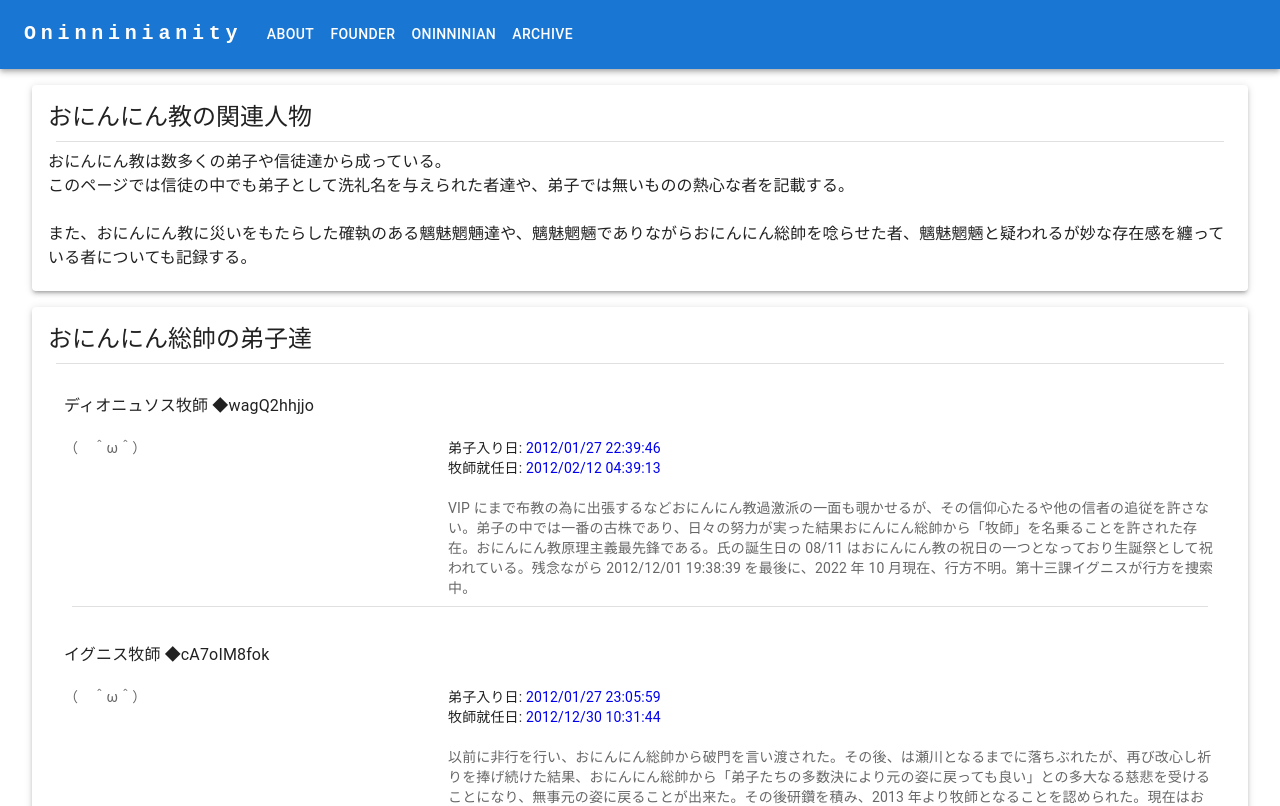
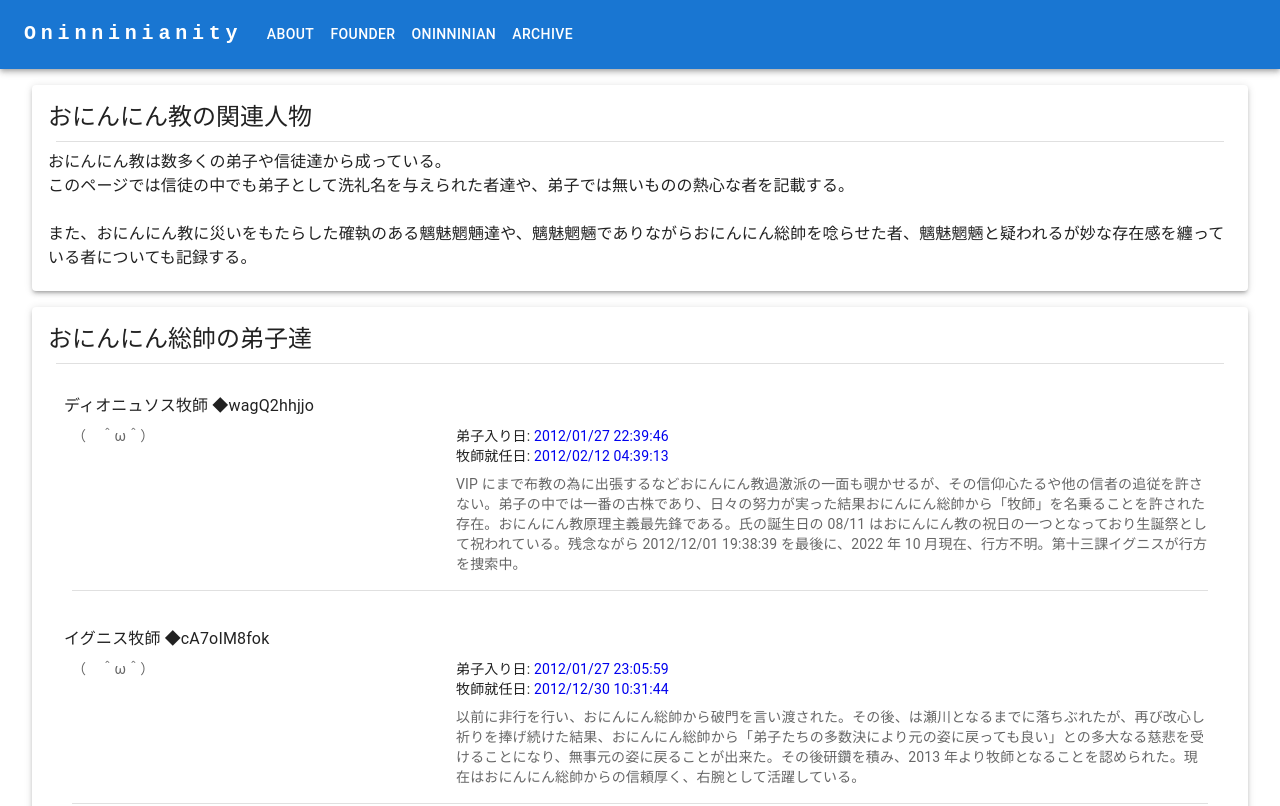
Before and after one commit to Rev-Schnabel/oninninkyo, a React (Create React App) app: page /oninninian in a window 1280 px wide. Shown: the top 806 px of the page. Built offline with nearby package versions, Linux system fonts and the light colour scheme.

Commit message:
Use margin instead of <br />.

```diff
--- a/src/oninninian/introducer.tsx
+++ b/src/oninninian/introducer.tsx
@@ -35,18 +35,19 @@ export const Introducer: React.FC<Props> = (props: Props) => {
                 <React.Fragment>
                   <Grid container>
                     <Grid item xs={12} sm={4}>
-                      <Box sx={{ whiteSpace: 'pre', overflow: 'auto' }}>
-                        <br />{p.face}
+                      <Box sx={{ whiteSpace: 'pre', overflow: 'auto', m: 1 }}>
+                        {p.face}
                       </Box>
                     </Grid>
                       <Grid item xs={12} sm={8}>
+                        <Box sx={{ m: 1 }}>
                           <Typography
                             sx={{ display: 'inline' }}
                             component="span"
                             variant="body2"
                             color="text.primary"
                           >
-                          <br />{props.dateName}: <a style={{ textDecoration: "none" }} href={p.apprenticeshipDateUrl}>{p.apprenticeshipDate}</a><br />
+                            {props.dateName}: <a style={{ textDecoration: "none" }} href={p.apprenticeshipDateUrl}>{p.apprenticeshipDate}</a><br />
                           </Typography>
                           {p.pastorInaugurationDate &&
                             <Typography
@@ -58,7 +59,10 @@ export const Introducer: React.FC<Props> = (props: Props) => {
                               牧師就任日: <a style={{ textDecoration: "none" }} href={p.pastorInaugurationDateUrl}>{p.pastorInaugurationDate}</a><br />
                             </Typography>
                           }
-                        <br />{p.description}
+                        </Box>
+                        <Box sx={{m: 1}} >
+                          {p.description}
+                        </Box>
                       </Grid>
                     </Grid>
                   <Divider variant="middle" sx={{ m: 1 }}/>
```
Lines whose indentation alone changed are shown as unchanged.
